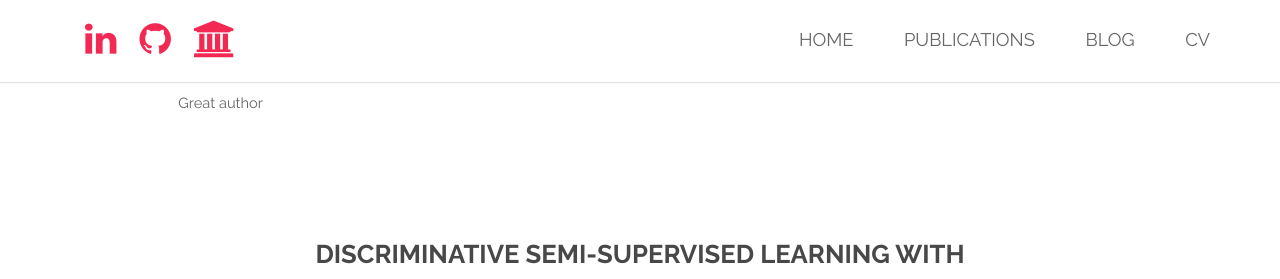
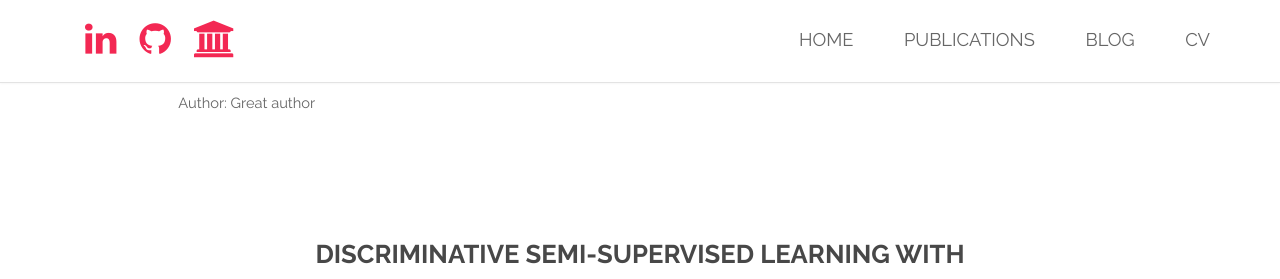
Before and after one commit to tohinz/tohinz.github.io, a Jekyll site: the page built from blog/discriminative-semi-supervised-learning-1.html, in a window 1280 px wide and 900 px high. Shown: the top 279 px of the window. Built offline with Jekyll 4.4.1, drawn with Linux system fonts in a browser that asks for light colours.

Commit message:
Update blog.html

```diff
--- a/_layouts/blog.html
+++ b/_layouts/blog.html
@@ -1,5 +1,5 @@
 ---
 layout: default
 ---
-<p>{{ page.author }}</p>
+<p>Author: {{ page.author }}</p>
 {{ content }}
```
